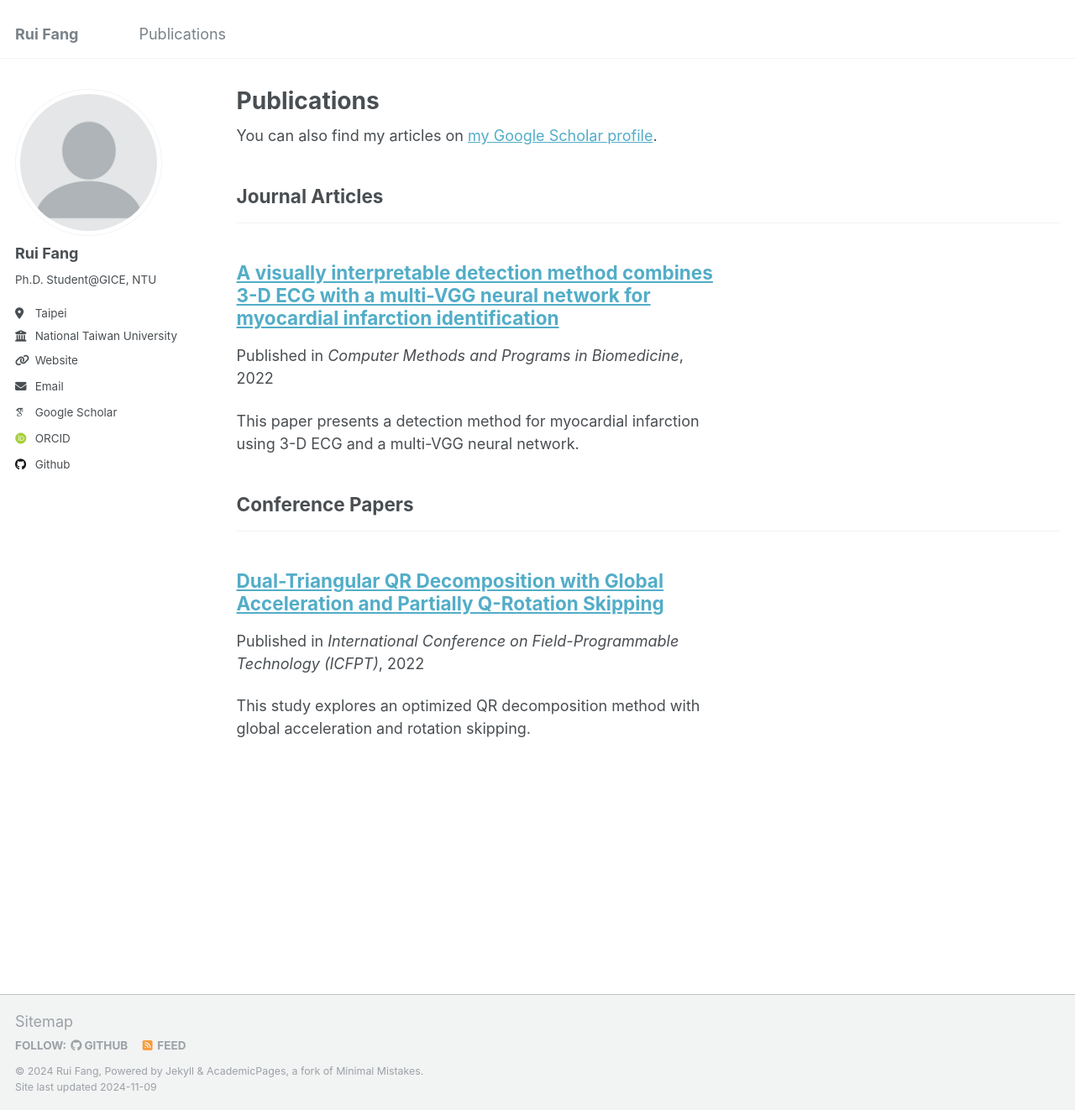
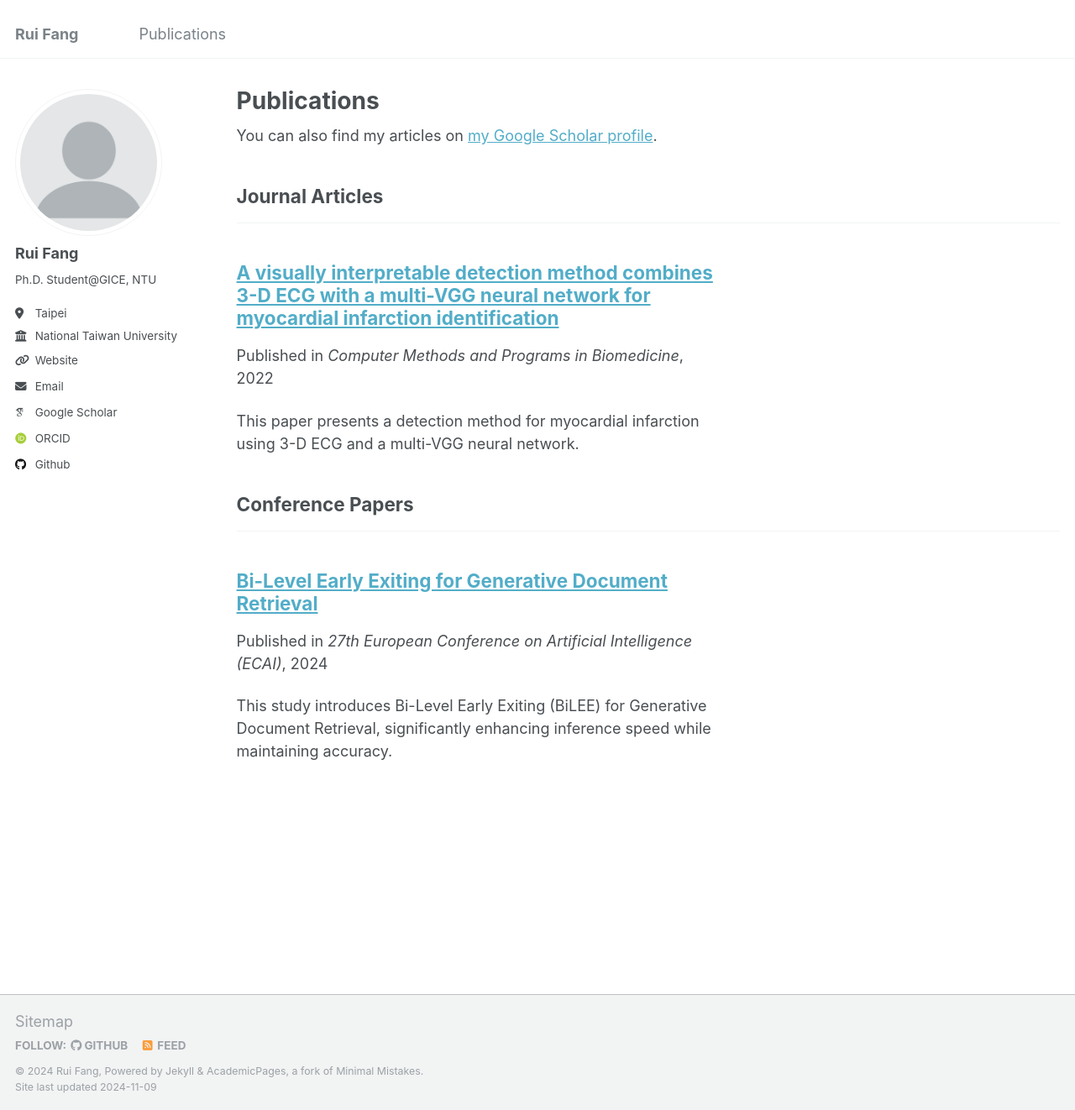
Before and after one commit to Rui-Fang/Rui-Fang.github.io, a Jekyll site: the page built from _pages/publications.html, in a window 1280 px wide and 1322 px high. Shown: the whole window at 84% size. Built offline with Jekyll 4.4.1, drawn with Linux system fonts in a browser that asks for light colours; some web fonts are replaced.

Commit message:
update ecai

```diff
--- /dev/null
+++ b/_publications/ecai2024.md
@@ -0,0 +1,12 @@
+---
+title: "Bi-Level Early Exiting for Generative Document Retrieval"
+collection: publications
+category: conferences
+permalink: https://doi.org/10.3233/FAIA240971
+excerpt: 'This study introduces Bi-Level Early Exiting (BiLEE) for Generative Document Retrieval, significantly enhancing inference speed while maintaining accuracy.'
+date: 2024-01-01
+venue: '27th European Conference on Artificial Intelligence (ECAI)'
+# slidesurl: 'http://academicpages.github.io/files/slides3.pdf'
+# paperurl: 'https://doi.org/10.3233/FAIA240971'
+# citation: '<b>Fang, Rui</b>, Yeh, Chin-Yuan, Chen, Hsi-Wen, and Chen, Ming-Syan. (2024). &quot;Bi-Level Early Exiting for Generative Document Retrieval.&quot; <i>Frontiers in Artificial Intelligence and Applications, Volume 392: ECAI 2024</i>, 4035–4042.'
+---
```
Also changed, not shown: _publications/fpt2022.md (+0 -3 lines).
